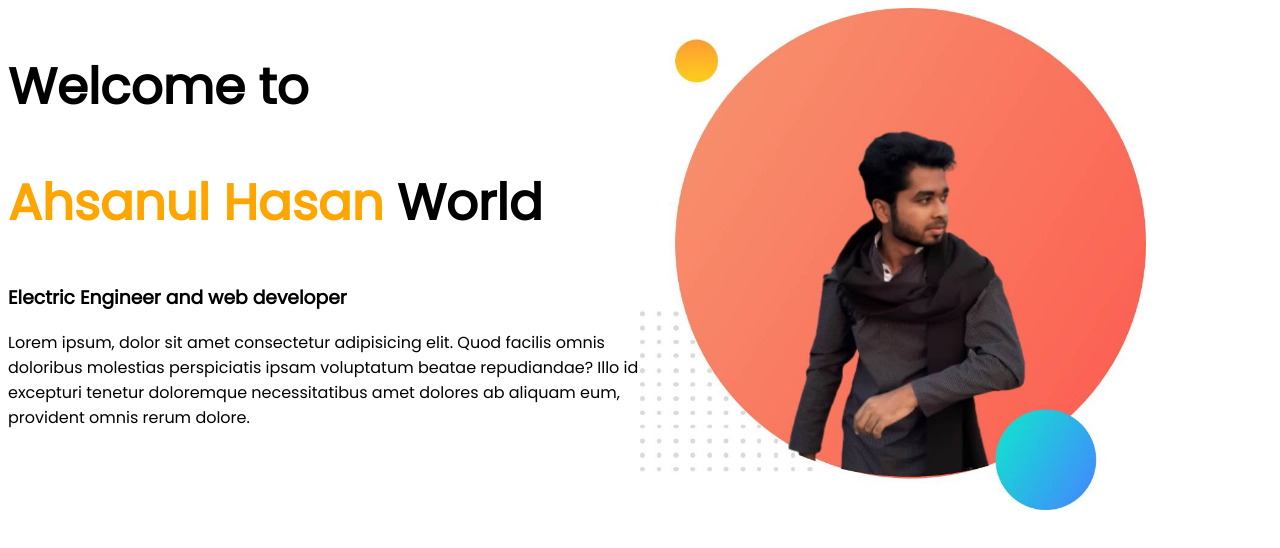
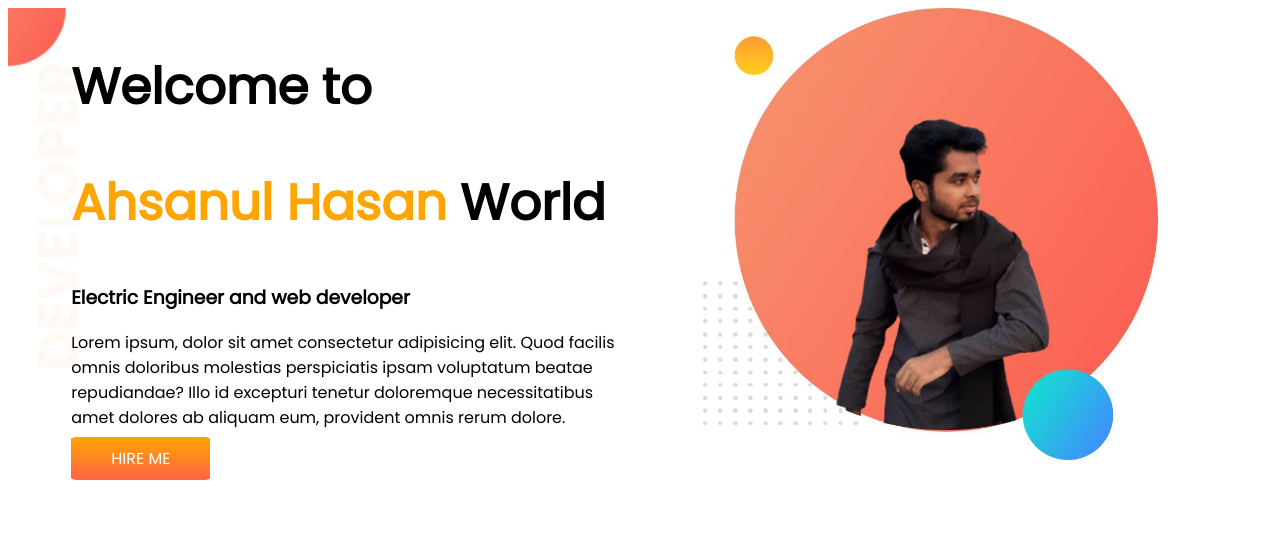
Before and after one commit to ahsanulhasankabbo/developer-port, a plain HTML site: page index.html in a window 1280 px wide. Drawn offline with Linux system fonts and the light colour scheme.

Commit message:
is it right

```diff
--- a/index.html
+++ b/index.html
@@ -13,7 +13,7 @@
 </head>
 
 <body>
-    <section>
+    <section class="top-banner">
         <div class="half-width">
             <h1>Welcome to</h1>
             <h1><span class="color">Ahsanul Hasan</span> World</h1>
@@ -23,9 +23,10 @@
                 ipsam voluptatum beatae repudiandae? Illo id excepturi tenetur doloremque necessitatibus amet dolores ab
                 aliquam eum, provident omnis rerum dolore.
             </p>
+            <a class="link-button" target="_blank" href="#">HIRE ME</a>
         </div>
         <div class="half-width">
-            <img src="showoff/my-bg.jpg" alt="">
+            <img src="showOff/my-bg.jpg" alt="">
         </div>
     </section>
 </body>
--- a/style.css
+++ b/style.css
@@ -12,7 +12,20 @@ section{
 }
 .half-width{
     width: 50%;
+    padding-left: 5%;
 }
 .half-width img{
     width: 80%;
 }
+.link-button{
+    text-decoration: none;
+    padding: 10px 40px;
+    background-color: orange;
+    border-radius: 5%;
+    font-weight: 700px;
+    background-image: linear-gradient(orange, tomato);
+    color: white;
+}
+.top-banner{
+    background-image: url(images/top-banner.png);
+}
```
